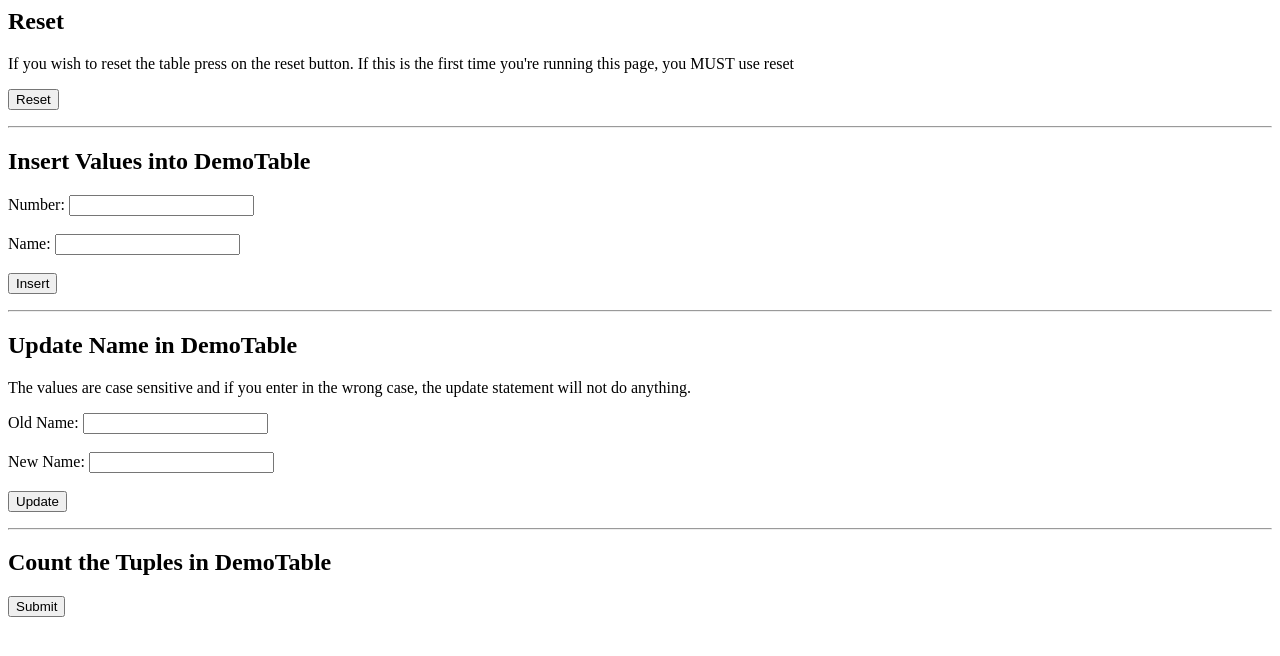
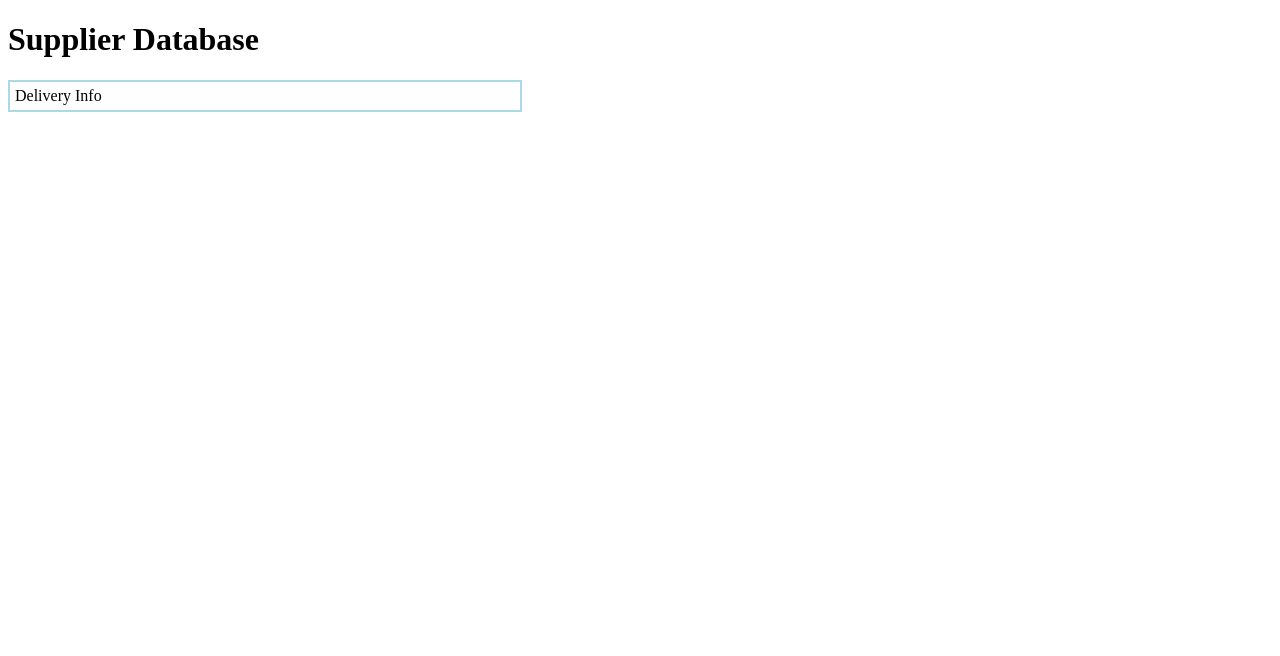
Before and after one commit to MAmouzouvi/FarmConnect_Pro, a PHP site: page / in a window 1280 px wide. Shown: the top 656 px of the page. Run offline with PHP 8.4, Linux system fonts and the light colour scheme.

Commit message:
add page for delivery tables

```diff
--- /dev/null
+++ b/index.html
@@ -0,0 +1,16 @@
+<!DOCTYPE html>
+<html>
+    <head>
+        <title>Group 93 Project</title>
+        <link rel="stylesheet" href="styles.css">
+    </head>
+
+    <body>
+        <h1>Supplier Database</h1>
+        <div class="page-menu" onclick="navigatePage('delivery_tables.php')">
+            Delivery Info
+        </div>
+        <script src="index.js"></script>
+
+	</body>
+</html>
--- /dev/null
+++ b/index.js
@@ -0,0 +1,3 @@
+function navigatePage(page) {
+    window.location.href = page
+}
--- a/index.php
+++ b/index.php
@@ -1,72 +1,4 @@
-<!--Test Oracle file for UBC CPSC304 2018 Winter Term 1
-  Created by Jiemin Zhang
-  Modified by Simona Radu
-  Modified by Jessica Wong (2018-06-22)
-  This file shows the very basics of how to execute PHP commands
-  on Oracle.
-  Specifically, it will drop a table, create a table, insert values
-  update values, and then query for values
-
-  IF YOU HAVE A TABLE CALLED "demoTable" IT WILL BE DESTROYED
-
-  The script assumes you already have a server set up
-  All OCI commands are commands to the Oracle libraries
-  To get the file to work, you must place it somewhere where your
-  Apache server can run it, and you must rename it to have a ".php"
-  extension.  You must also change the username and password on the
-  OCILogon below to be your ORACLE username and password -->
-
-<html>
-    <head>
-        <title>CPSC 304 PHP/Oracle Demonstration</title>
-    </head>
-
-    <body>
-        <h2>Reset</h2>
-        <p>If you wish to reset the table press on the reset button. If this is the first time you're running this page, you MUST use reset</p>
-
-        <form method="POST" action="index.php">
-            <!-- if you want another page to load after the button is clicked, you have to specify that page in the action parameter -->
-            <input type="hidden" id="resetTablesRequest" name="resetTablesRequest">
-            <p><input type="submit" value="Reset" name="reset"></p>
-        </form>
-
-        <hr />
-
-        <h2>Insert Values into DemoTable</h2>
-        <form method="POST" action="index.php"> <!--refresh page when submitted-->
-            <input type="hidden" id="insertQueryRequest" name="insertQueryRequest">
-            Number: <input type="text" name="insNo"> <br /><br />
-            Name: <input type="text" name="insName"> <br /><br />
-
-            <input type="submit" value="Insert" name="insertSubmit"></p>
-        </form>
-
-        <hr />
-
-        <h2>Update Name in DemoTable</h2>
-        <p>The values are case sensitive and if you enter in the wrong case, the update statement will not do anything.</p>
-
-        <form method="POST" action="index.php"> <!--refresh page when submitted-->
-            <input type="hidden" id="updateQueryRequest" name="updateQueryRequest">
-            Old Name: <input type="text" name="oldName"> <br /><br />
-            New Name: <input type="text" name="newName"> <br /><br />
-
-            <input type="submit" value="Update" name="updateSubmit"></p>
-        </form>
-
-        <hr />
-
-        <h2>Count the Tuples in DemoTable</h2>
-        <form method="GET" action="index.php"> <!--refresh page when submitted-->
-            <input type="hidden" id="countTupleRequest" name="countTupleRequest">
-            <input type="submit" name="countTuples"></p>
-        </form>
-
-        <?php
-		//this tells the system that it's no longer just parsing html; it's now parsing PHP
-
-        require_once 'api/router.php';
-		?>
-	</body>
-</html>
+<?php
+require_once 'index.html';
+require_once 'api/router.php';
+?>
--- /dev/null
+++ b/styles.css
@@ -0,0 +1,9 @@
+.page-menu {
+    padding: 5px;
+    width: 500px;
+    border: 2px solid lightblue;
+}
+
+.page-menu:hover {
+    cursor: pointer;
+}
```
Also changed, not shown: delivery_tables.php (added, +18 -0 lines), create_inserts_Script.sql (renamed from create&inserts_Script.sql).
